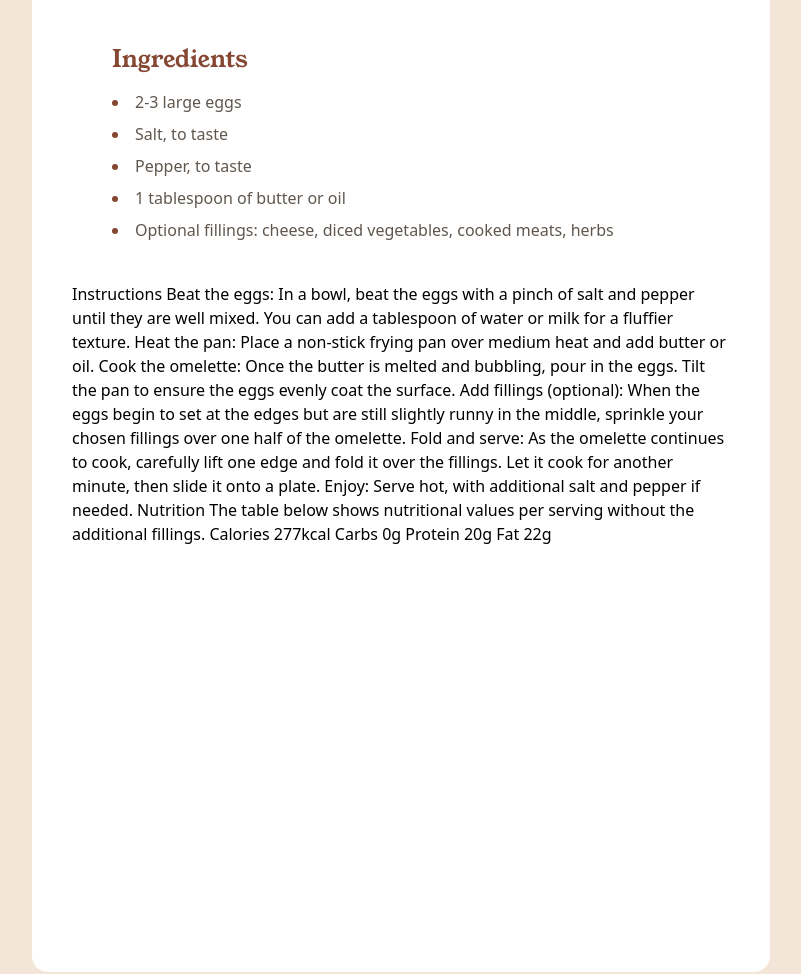
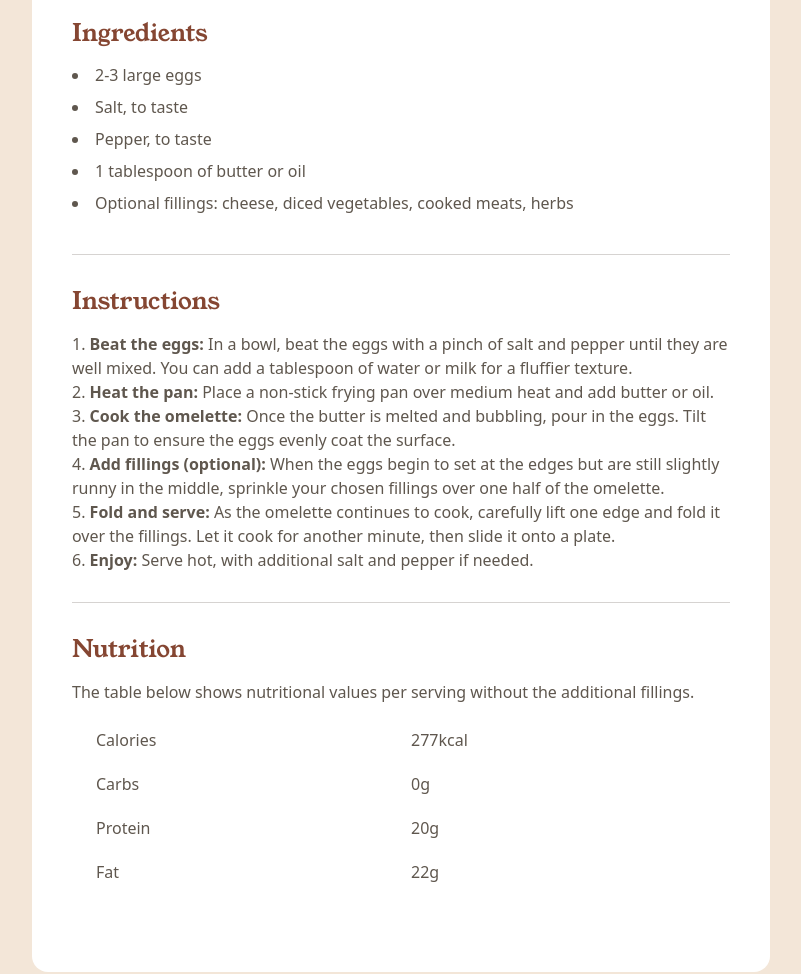
Before and after one commit to criskwy/recipe-page-main, a website: page src/index.html in a window 1280 px wide. Shown: the part 862-1836 px from the top of the page, without its empty margins (239-1040 px from the left). Drawn offline with Linux system fonts and the light colour scheme.

Commit message:
third commit

```diff
--- a/src/index.html
+++ b/src/index.html
@@ -44,7 +44,7 @@
           choice of cheese, vegetables, or meats.
         </p>
       </section>
-      <section class="bg-rose-50 p-[30px] rounded-2xl mt-[20px] mb-[20px]">
+      <section class="bg-rose-50 p-[30px] rounded-2xl mt-[20px] mb-[20px] text-stone-600">
         <h2 class="text-rose-800 font-semibold">Preparation time</h2>
         <ul class="list-disc list-inside flex flex-col text-sm p-2.5 space-y-4">
           <li><b>Total:</b> Approximately 10 minutes</li>
@@ -52,8 +52,8 @@
           <li><b>Cooking:</b> 5 minutes</li>
         </ul>
       </section>
-      <section class="p-[40px] border-b-rose-600">
-        <h2 class="text-brown-800 text-2xl font-young-400 pb-[15px]">
+      <section class="p-0 my-[15px] text-stone-600">
+        <h2 class="text-brown-800 text-2xl font-young-400 py-3.5">
           Ingredients
         </h2>
         <ul
@@ -68,20 +68,65 @@
           </li>
         </ul>
       </section>
-
-      Instructions Beat the eggs: In a bowl, beat the eggs with a pinch of salt
-      and pepper until they are well mixed. You can add a tablespoon of water or
-      milk for a fluffier texture. Heat the pan: Place a non-stick frying pan
-      over medium heat and add butter or oil. Cook the omelette: Once the butter
-      is melted and bubbling, pour in the eggs. Tilt the pan to ensure the eggs
-      evenly coat the surface. Add fillings (optional): When the eggs begin to
-      set at the edges but are still slightly runny in the middle, sprinkle your
-      chosen fillings over one half of the omelette. Fold and serve: As the
-      omelette continues to cook, carefully lift one edge and fold it over the
-      fillings. Let it cook for another minute, then slide it onto a plate.
-      Enjoy: Serve hot, with additional salt and pepper if needed. Nutrition The
-      table below shows nutritional values per serving without the additional
-      fillings. Calories 277kcal Carbs 0g Protein 20g Fat 22g
+      <section class="border-y border-y-stone-300 py-[30px] text-stone-600">
+        <h2 class="text-brown-800 text-2xl font-young-400 pb-[15px]">
+          Instructions
+        </h2>
+        <ol class="list-decimal list-inside">
+          <li>
+            <b>Beat the eggs:</b>
+            In a bowl, beat the eggs with a pinch of salt and pepper until they
+            are well mixed. You can add a tablespoon of water or milk for a
+            fluffier texture.
+          </li>
+          <li>
+            <b>Heat the pan:</b>
+            Place a non-stick frying pan over medium heat and add butter or oil.
+          </li>
+          <li>
+            <b>Cook the omelette:</b>
+            Once the butter is melted and bubbling, pour in the eggs. Tilt the
+            pan to ensure the eggs evenly coat the surface.
+          </li>
+          <li>
+            <b>Add fillings (optional):</b>
+            When the eggs begin to set at the edges but are still slightly runny
+            in the middle, sprinkle your chosen fillings over one half of the
+            omelette.
+          </li>
+          <li>
+            <b>Fold and serve:</b>
+            As the omelette continues to cook, carefully lift one edge and fold
+            it over the fillings. Let it cook for another minute, then slide it
+            onto a plate.
+          </li>
+          <li>
+            <b>Enjoy:</b>
+            Serve hot, with additional salt and pepper if needed.
+          </li>
+        </ol>
+      </section>
+      <section class="py-[30px] text-stone-600">
+        <h2 class="text-brown-800 text-2xl font-young-400 pb-[15px]">
+          Nutrition
+        </h2>
+        <p class="">
+          The table below shows nutritional values per serving without the
+          additional fillings.
+        </p>
+        <div class="p-4">
+          <div class="grid grid-cols-2 gap-1">
+            <div class="p-2">Calories</div>
+            <div class="p-2">277kcal</div>
+            <div class="p-2">Carbs</div>
+            <div class="p-2">0g</div>
+            <div class="p-2">Protein</div>
+            <div class="p-2">20g</div>
+            <div class="p-2">Fat</div>
+            <div class="p-2">22g</div>
+          </div>
+        </div>
+      </section>
     </main>
 
     <div class="attribution">
--- a/src/input.css
+++ b/src/input.css
@@ -20,8 +20,8 @@
     src: url("../assets/fonts/outfit/Outfit-VariableFont_wght.ttf") format("ttf");
   }
 
-  ul li::marker {
-    color: RGB(147, 94, 51); /* Un color rojo de Tailwind */
+  ol ul li::marker {
+    color: RGB(147, 94, 51);
   }
 
 @theme {
```
Also changed, not shown: src/output.css.
